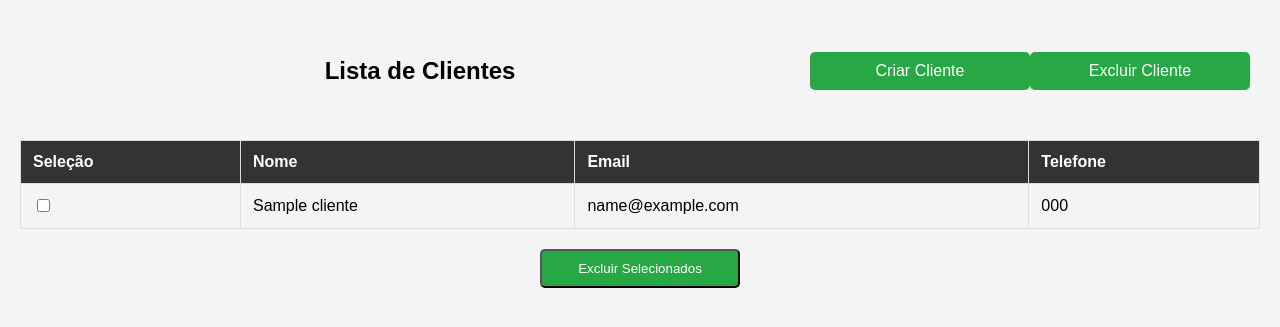
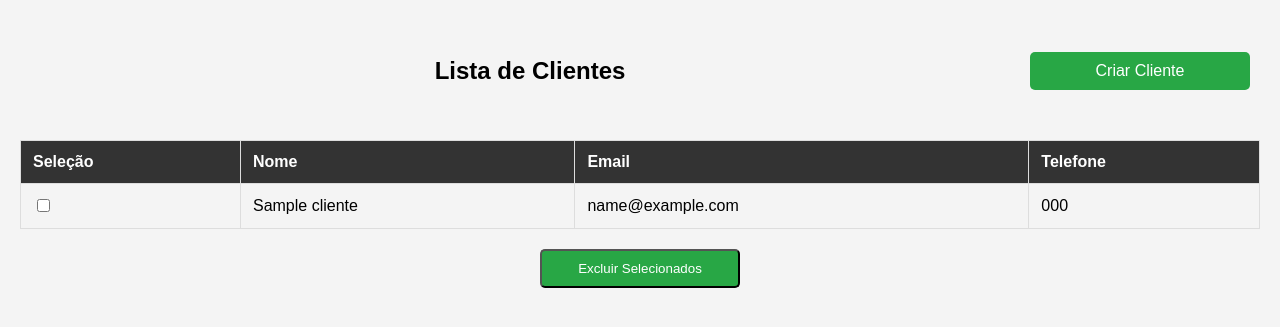
Before and after one commit to natan20200679/Django, a Django app: template barbearia_pdv/pdv/templates/pdv/clientes.html in a window 1280 px wide. Shown: the part 58-385 px from the top of the page. Run offline with Django 5.2, Linux system fonts and the light colour scheme; the template is opened without the code that fills it: most values are stand-ins (such as "Sample title", 1, 10 or a date in 2020).

Commit message:
Exclude tag "<form>"

```diff
--- a/barbearia_pdv/pdv/templates/pdv/clientes.html
+++ b/barbearia_pdv/pdv/templates/pdv/clientes.html
@@ -7,10 +7,7 @@
 <div class="titulo">
     <h2>Lista de Clientes</h2>
     <a href="{% url 'criar_cliente' %}" class="btn">Criar Cliente</a>
-    <a href="{% url 'excluir_cliente' cliente.nome %}" class="btn">Excluir Cliente</a>
 </div>
-<form method="post" action="{% url 'excluir_cliente' %}">
-{% csrf_token %}
 <table>
     <tr>
         <th>Seleção</th>
@@ -30,7 +27,6 @@
     {% endfor %}
 </table>
     <button type="submit" class="btn">Excluir Selecionados</button>
-</form>
 {% if messages %}
     {% for message in messages %}
         <div class="alert alert-success alert-dismissible fade show" role="alert">
```
Lines whose indentation alone changed are shown as unchanged.
